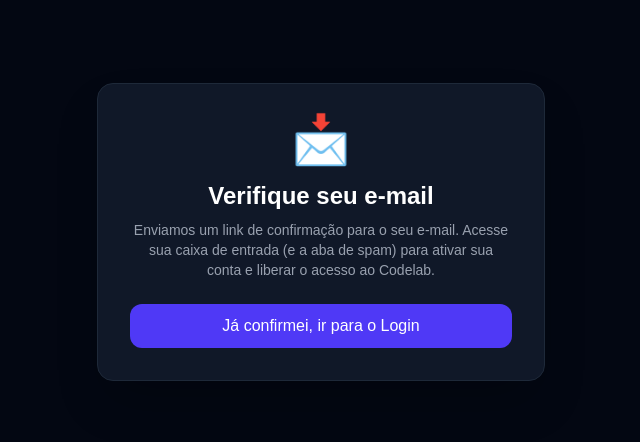
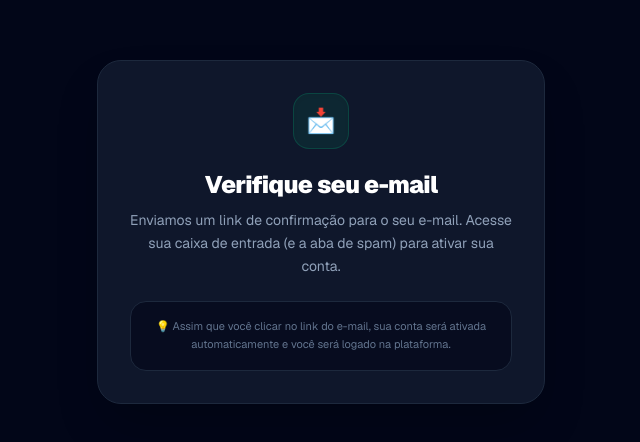
Before and after one commit to jvtsilva/codelab-joao, a Next.js app: page /verificar-email in a window 1280 px wide. Shown: the part 168-610 px from the top of the page, without its empty margins (319-959 px from the left). Built offline with nearby package versions, Linux system fonts and the light colour scheme.

Commit message:
Padroniza design das telas de cadastro e verificacao de email com o tema emerald/slate

```diff
--- a/src/app/verificar-email/page.tsx
+++ b/src/app/verificar-email/page.tsx
@@ -1,28 +1,24 @@
 'use client'
-
-import Link from 'next/link'
 
 export default function VerificarEmailPage() {
   return (
-    <div className="min-h-screen flex items-center justify-center bg-gray-950 px-4">
-      <div className="max-w-md w-full bg-gray-900 border border-gray-800 rounded-2xl p-8 text-center shadow-2xl">
-        <div className="text-5xl mb-4">📩</div>
+    <div className="min-h-screen bg-slate-950 text-slate-100 flex items-center justify-center px-4 font-sans">
+      <div className="max-w-md w-full bg-slate-900 border border-slate-800 rounded-3xl p-8 text-center shadow-2xl relative">
 
-        <h1 className="text-2xl font-bold text-white mb-2">
+        <div className="w-14 h-14 rounded-2xl bg-emerald-500/10 border border-emerald-500/20 flex items-center justify-center text-2xl mx-auto shadow-inner mb-5 text-emerald-400">
+          📩
+        </div>
+
+        <h1 className="text-xl sm:text-2xl font-black text-white tracking-tight mb-2">
           Verifique seu e-mail
         </h1>
 
-        <p className="text-gray-400 text-sm mb-6">
-          Enviamos um link de confirmação para o seu e-mail. Acesse sua caixa de entrada (e a aba de spam) para ativar sua conta e liberar o acesso ao Codelab.
+        <p className="text-slate-400 text-xs sm:text-sm leading-relaxed mb-6">
+          Enviamos um link de confirmação para o seu e-mail. Acesse sua caixa de entrada (e a aba de spam) para ativar sua conta.
         </p>
 
-        <div className="space-y-3">
-          <Link
-            href="/login"
-            className="block w-full py-2.5 px-4 bg-indigo-600 hover:bg-indigo-500 text-white font-medium rounded-xl transition duration-200"
-          >
-            Já confirmei, ir para o Login
-          </Link>
+        <div className="p-4 rounded-2xl bg-slate-950/60 border border-slate-800 text-slate-500 text-[11px] leading-relaxed">
+          💡 Assim que você clicar no link do e-mail, sua conta será ativada automaticamente e você será logado na plataforma.
         </div>
       </div>
     </div>
```
